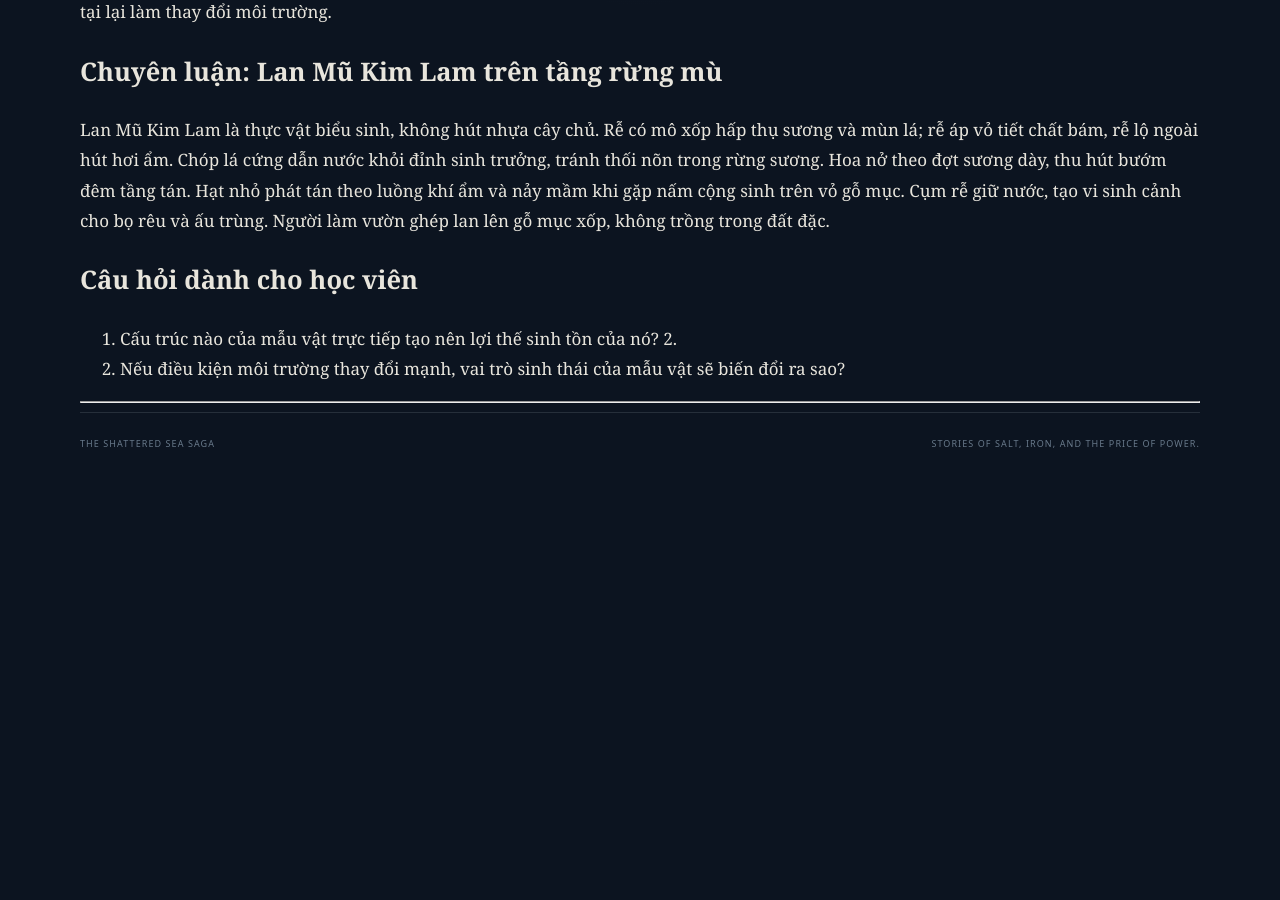
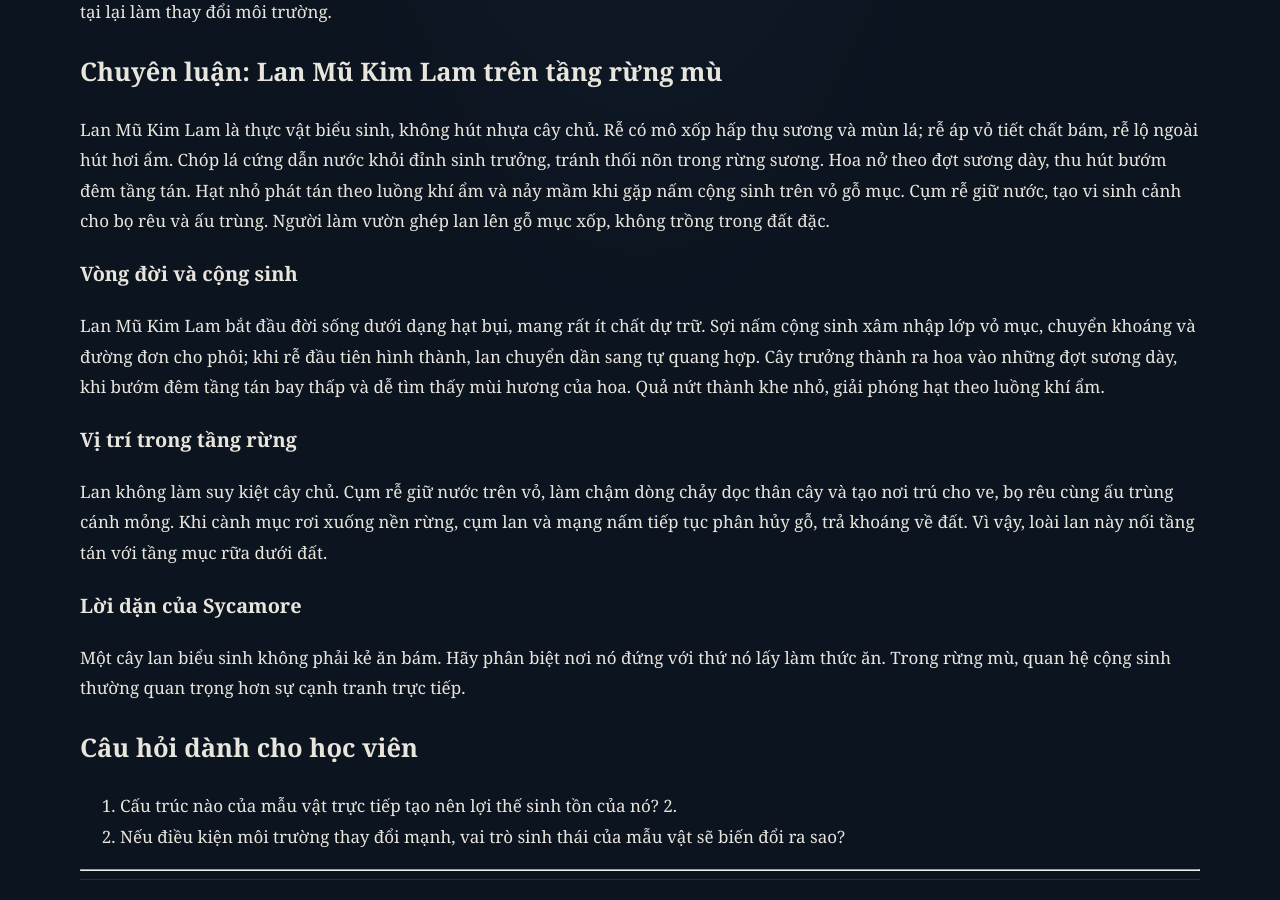
Before and after one commit to trduy91/seven-seas-reader, a Jekyll site: the page built from site/field-notes/sycamore/lecture-006-sinh-vat-cua-tang-rung-mu.md, in a window 1280 px wide and 900 px high, scrolled down 1261 px. Built offline with Jekyll 4.4.1, drawn with Linux system fonts in a browser that asks for light colours; our own code applies the rules of GitHub Pages for plain Markdown files; before the commit the page ends 1742 px from its top, so only the background shows below that.

Commit message:
Deepen Sycamore lecture with life-cycle and ecological mechanisms

```diff
--- a/site/field-notes/sycamore/lecture-006-sinh-vat-cua-tang-rung-mu.md
+++ b/site/field-notes/sycamore/lecture-006-sinh-vat-cua-tang-rung-mu.md
@@ -29,6 +29,15 @@ Mẫu vật chỉ thực sự được hiểu khi đặt vào toàn bộ hệ si
 
 Lan Mũ Kim Lam là thực vật biểu sinh, không hút nhựa cây chủ. Rễ có mô xốp hấp thụ sương và mùn lá; rễ áp vỏ tiết chất bám, rễ lộ ngoài hút hơi ẩm. Chóp lá cứng dẫn nước khỏi đỉnh sinh trưởng, tránh thối nõn trong rừng sương. Hoa nở theo đợt sương dày, thu hút bướm đêm tầng tán. Hạt nhỏ phát tán theo luồng khí ẩm và nảy mầm khi gặp nấm cộng sinh trên vỏ gỗ mục. Cụm rễ giữ nước, tạo vi sinh cảnh cho bọ rêu và ấu trùng. Người làm vườn ghép lan lên gỗ mục xốp, không trồng trong đất đặc.
 
+### Vòng đời và cộng sinh
+Lan Mũ Kim Lam bắt đầu đời sống dưới dạng hạt bụi, mang rất ít chất dự trữ. Sợi nấm cộng sinh xâm nhập lớp vỏ mục, chuyển khoáng và đường đơn cho phôi; khi rễ đầu tiên hình thành, lan chuyển dần sang tự quang hợp. Cây trưởng thành ra hoa vào những đợt sương dày, khi bướm đêm tầng tán bay thấp và dễ tìm thấy mùi hương của hoa. Quả nứt thành khe nhỏ, giải phóng hạt theo luồng khí ẩm.
+
+### Vị trí trong tầng rừng
+Lan không làm suy kiệt cây chủ. Cụm rễ giữ nước trên vỏ, làm chậm dòng chảy dọc thân cây và tạo nơi trú cho ve, bọ rêu cùng ấu trùng cánh mỏng. Khi cành mục rơi xuống nền rừng, cụm lan và mạng nấm tiếp tục phân hủy gỗ, trả khoáng về đất. Vì vậy, loài lan này nối tầng tán với tầng mục rữa dưới đất.
+
+### Lời dặn của Sycamore
+Một cây lan biểu sinh không phải kẻ ăn bám. Hãy phân biệt nơi nó đứng với thứ nó lấy làm thức ăn. Trong rừng mù, quan hệ cộng sinh thường quan trọng hơn sự cạnh tranh trực tiếp.
+
 ## Câu hỏi dành cho học viên
 
 1. Cấu trúc nào của mẫu vật trực tiếp tạo nên lợi thế sinh tồn của nó?
```
